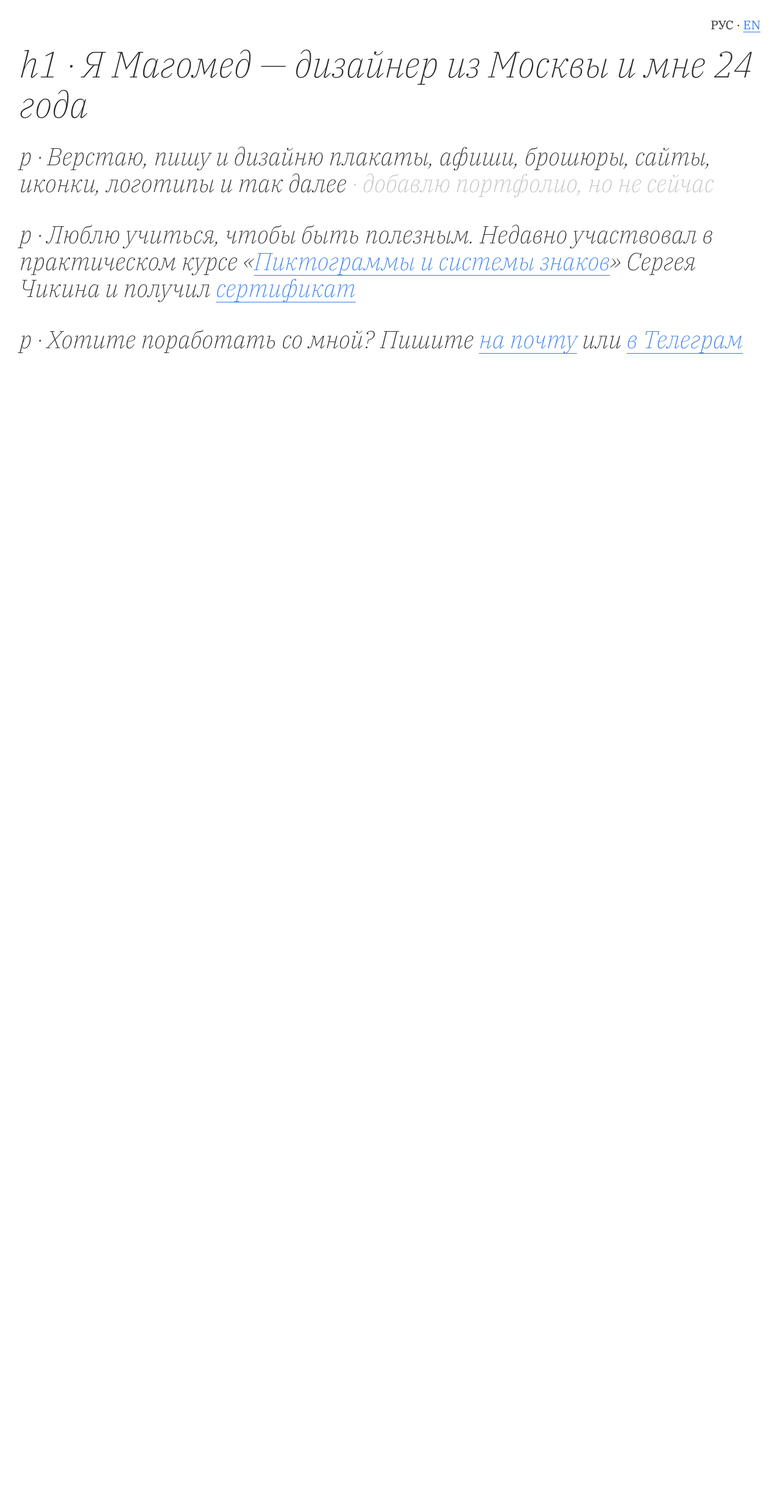
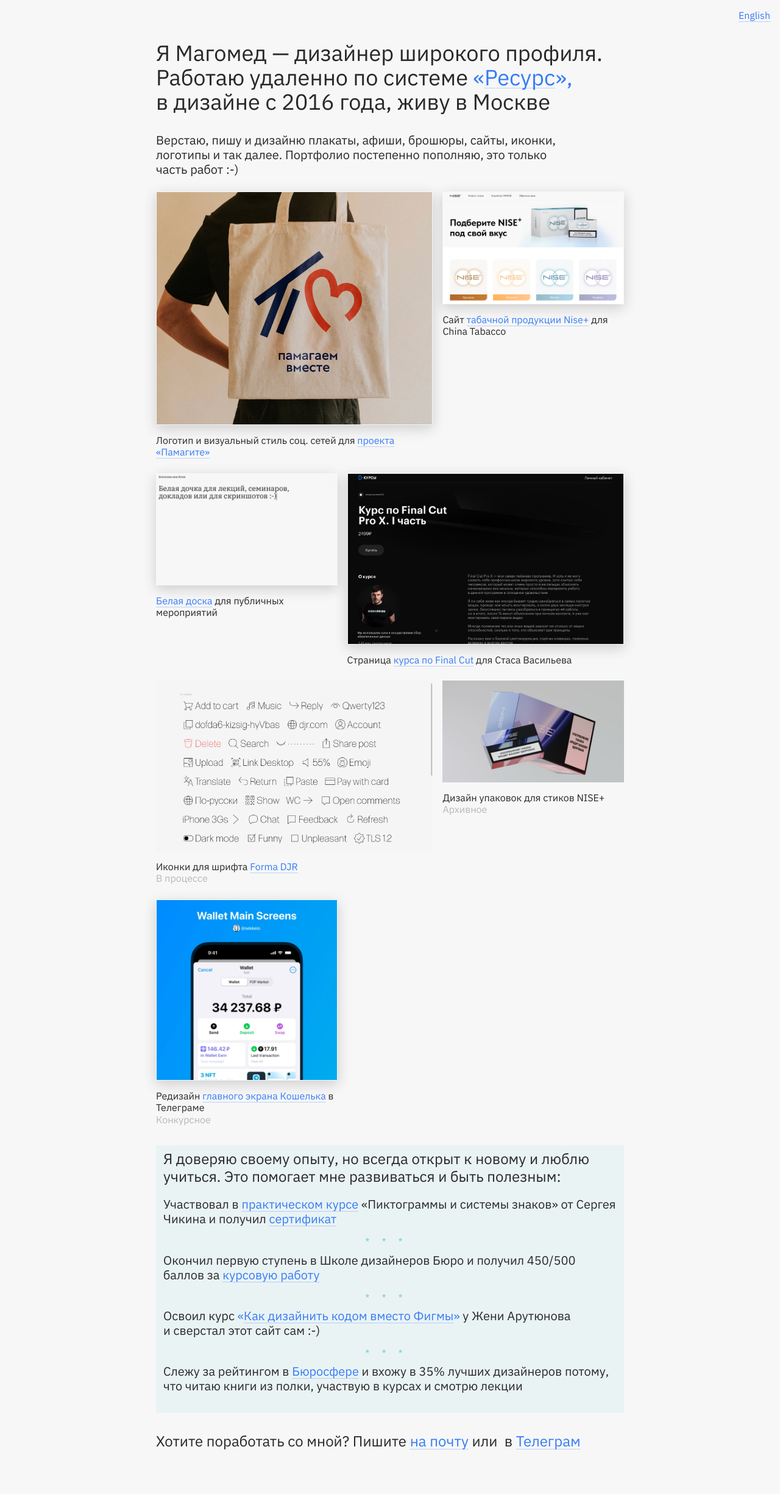
Before and after one commit to sekkeio/me, a PHP site: page / in a window 1280 px wide. Shown: the whole page at 61% size. Before the commit the page ends 580 px from the top, so only its background shows below. Run offline with PHP 8.4, Linux system fonts and the light colour scheme; some libraries are stand-ins or nearby versions.

Commit message:
feat: big redesign :-)

```diff
--- a/assets/css/style.css
+++ b/assets/css/style.css
@@ -3,52 +3,113 @@
   --textColor: rgb(40, 40, 40);
   --backgroundColorRGB: 247, 247, 247;
   --backgroundColor: rgb(247, 247, 247);
-  --keyColor: rgb(54, 124, 247);
-  --keyColorRGB: 54, 124, 247;
-  --hover: rgb(0, 165, 184);
-  --hoverRGB: 0, 165, 184;
+  --linkColorRGB: 54, 124, 247;
+  --keyColorRGB: 0, 165, 184;
+  --keyColor: rgb(0, 165, 184);
 
-  font: 20px/1.1 "IBM Plex Serif", serif;
+  font: 16px/1.2 "IBM Plex Sans", sans-serif;
+  font-weight: 400;
+}
+
+@media (prefers-color-scheme: dark) {
+  :root {
+    --textColorRGB: 221, 221, 204;
+    --textColor: rgb(221, 221, 204);
+    --backgroundColorRGB: 22, 21, 21;
+    --backgroundColor: rgb(22, 21, 21);
+    --linkColorRGB: 10, 132, 255;
+    --keyColorRGB: 0, 197, 219;
+    --keyColor: rgb(0, 197, 219);
+  }
 }
 
 body {
   color: var(--textColor);
-  background-color: rgb(var(--backgroundColor));
+  background-color: var(--backgroundColor);
 }
 
+.layoutContainer {
+  margin: 0 auto;
+  color: rgb(var(--textColorRGB));
+
+  @media screen and (min-width: 1201px) {
+      width: 60%;
+  }
+
+  @media screen and (min-width: 769px) and (max-width: 1200px) {
+    width: 70%;
+  }
+
+  @media screen and (max-width: 768px) {
+    width: 100%;
+    margin: 0 auto;
+    padding: 0 1em;
+  }
+}
+
+
 h1 {
-  font-size: 3em;
-  font-weight: 200;
-  font-style: italic;
-  margin-bottom: .5em;
+  font-size: 2.2565rem;
+  line-height: 1.1;
+  margin-bottom: 2rem;
+  hyphens: auto;
+  text-wrap: pretty;
+}
+
+h2 {
+  font-size: 1.5rem;
+  margin-bottom: .5rem;
 }
 
 p {
-  font-size: 2em;
-  font-style: italic;
-  font-weight: 200;
-  margin-bottom: 1em;
+  font-size: 1.25rem;
+  margin-bottom: 1.5rem;
+  margin-right: 10%;
+
+  @media screen and (max-width: 768px) {
+    margin-right: 0;
+}
 }
 
-a {
-  color: rgb(var(--keyColorRGB));
-  text-decoration-color: rgba(var(--keyColorRGB), .8);
+a,
+a u {
+  color: rgb(var(--linkColorRGB));
   text-decoration: underline;
-  text-decoration-thickness: .01em;
-  text-underline-offset: .2em;
+  text-decoration-color: rgb(var(--linkColorRGB), .3);
+  text-decoration-thickness: 1px;
+  text-underline-offset: .25rem;
   text-decoration-skip: none;
   text-decoration-skip-ink: none;
+  transition: color .5s;
 }
 
-a:hover {
-  color: var(--hover);
-  text-decoration-thickness: .03em;
+a:hover,
+a:hover u {
+  color: rgb(var(--keyColorRGB));
   text-decoration-color: currentColor;
 }
 
 
+a:has(u) {
+  text-decoration: none;
+}
+
+a img {
+  border: 1px transparent solid;
+  box-shadow: 0 6px 20px rgb(var(--textColorRGB), .2);
+
+  @media (prefers-color-scheme: dark) {
+    border: 1px rgb(var(--textColorRGB), .1) solid;
+    box-shadow: none;
+  }
+}
+
+a:hover img {
+  border: 1px rgb(var(--keyColorRGB)) solid;
+}
+
 .header {
-  margin-bottom: 1em;
+  margin: 1em 1em 2em;
   text-align: right;
 }
 
@@ -58,31 +119,10 @@ footer {
   font-size: .95em;
 }
 
-
-
-
-h1::before, p::before, footer::before {
-  color: var(--textColor);
-  font-size: 1em;
-  margin-right: .18em;
-  transition: opacity 0.3s;
-}
-
-h1:hover:before, p:hover:before, footer:hover:before {
-  opacity: 1;
-  color: var(--hover);
-}
-
-h1::before {
-  content: "h1 ·";
-}
-
-p::before {
-  content: "p ·";
-}
-
-footer::before {
-  content:"©";
+.caption {
+  display: block;
+  color: rgb(var(--textColorRGB), .3);
+  font-size: 1rem;
 }
 
 
@@ -94,35 +134,94 @@ footer::before {
   padding: 1.5rem clamp(1.43rem, 2.5vw, 2.84rem) 3rem;
 }
 
+.s, s {
+  text-decoration: underline;
+  text-underline-offset: -.25em;
+  text-decoration-thickness: 1px;
+  text-decoration-skip-ink: none;
+  text-decoration-color: rgb(255, 0, 0);
+  color: rgb(var(--textColorRGB), .2);
+ }
 
 
+ @media (max-width: 576px) {
+  h1::before, p::before, footer::before {
+    display: none;
+  }
+}
 
-@media (width <= 576px) {
-  :root {
-    font-size: 14px;
+
+.note::after {
+  content: "***";
+  display: block;
+  text-align: center;
+  letter-spacing: 20px;
+  color: rgb(var(--keyColorRGB), .5);
+  margin: .25rem 0 -.25rem;
+}
+
+.education {
+  display: flex;
+  flex-flow: column;
+  gap: .75em;
+  margin-top: 2em;
+  margin-bottom: 2em;
+  background-color: rgb(var(--keyColorRGB), .05);
+  padding: .5em .75em 2rem;
+}
+
+.education p {
+  margin: 0;
+}
+
+/* works */
+
+.works-grid {
+  display: grid;
+  grid-template-columns: repeat(5, 1fr);
+  grid-template-rows: auto;
+  gap: 1.5rem 1rem;
+
+  @media screen and (max-width: 768px) {
+    grid-template-columns: repeat(2, 1fr);
   }
+}
 
-  h1, p {
-    font-weight: 300;
+.works-item {
+  display: flex;
+  flex-direction: column;
+  gap: 1em;
+  grid-column: span 2;
+
+  @media screen and (max-width: 768px) {
+    grid-column: span 2;
   }
-  h1::before, p::before, footer::before {
-    display: block;
-    color: var(--hover);
-    font-size: .9em;
-    margin-left: -.4em;
-    margin-bottom: .2rem;
+}
+
+.works-item_name {
+  color: var(--textColor);
+}
+
+.large {
+  grid-column: span 3;
+
+  @media screen and (max-width: 768px) {
+    grid-column: span 2;
   }
+}
 
-  h1::before {
-    content: "<h1>";
-  }
+.browser_top {
+  display: block;
+  background-color: rgb(var(--backgroundColorRGB), .5) ;
+  padding: 0 .25em;
+  text-decoration: none;
+  color: var(--textColor);
+}
 
-  p::before {
-    content: "<p>";
-  }
-
-  footer::before {
-    content:"<copyright>";
-  }
-
+.browser-container {
+  display: flex;
+  background-color: rgb(var(--textColorRGB), .2);
+  align-items: center;
+  padding: .5em;
+  justify-content: center
 }
--- /dev/null
+++ b/assets/js/bureau.js
@@ -0,0 +1,10 @@
+// Взял код из совета Бюро: https://bureau.ru/soviet/20240606/ (если кому-то интересно вдруг)
+
+const QUOTATION_MARKS = '"\'«»‘’‚‛“”„‟‹›'
+const PUNCTUATION_MARKS = '.!?:;,'
+
+const surroundedByQuotationMarks = new RegExp(`^([${QUOTATION_MARKS}]{1})(.*)([${QUOTATION_MARKS}]{1}[${PUNCTUATION_MARKS}]?)$`)
+
+Array.from(document.querySelectorAll('a'))
+  .filter(a => surroundedByQuotationMarks.test(a.textContent))
+  .forEach(a => a.innerHTML = a.innerHTML.replace(surroundedByQuotationMarks, '$1<u>$2</u>$3'))
--- a/index.html
+++ b/index.html
@@ -7,20 +7,73 @@
   <link rel="stylesheet" href="assets/css/reset.css">
   <link rel="stylesheet" href="assets/css/style.css">
 
+  <script src="assets/js/bureau.js" async></script>
+  <script src="assets/js/text.js" async></script>
+
+  <script src="//ajax.googleapis.com/ajax/libs/jquery/3.4.1/jquery.min.js"></script>
+  <script src="jouele.min.js"></script>
+  <link href="jouele.min.css" rel="stylesheet"/>
+
   <link rel="preconnect" href="https://fonts.googleapis.com">
   <link rel="preconnect" href="https://fonts.gstatic.com" crossorigin>
-  <link href="https://fonts.googleapis.com/css2?family=IBM+Plex+Serif:ital,wght@0,100;0,200;0,300;0,400;0,500;0,600;0,700;1,100;1,200;1,300;1,400;1,500;1,600;1,700&display=swap" rel="stylesheet">
+  <link href="https://fonts.googleapis.com/css2?family=IBM+Plex+Sans:ital,wght@0,100;0,200;0,300;0,400;0,500;0,600;0,700;1,100;1,200;1,300;1,400;1,500;1,600;1,700&display=swap" rel="stylesheet">
 
   <title>sekkeio · me</title>
 </head>
 
 <body>
-  <div class="container">
-    <header class="header">РУС · <a href="/en">EN</a></header>
-    <h1>Я Магомед — дизайнер из Москвы и мне 24 года</h1>
-    <p>Верстаю, пишу и дизайню плакаты, афиши, брошюры, сайты, иконки, логотипы и так далее <span class="ghostText">· добавлю портфолио, но не сейчас</span></p>
-    <p>Люблю учиться, чтобы быть полезным. Недавно  участвовал в практическом курсе «<a href="https://bureau.ru/courses/icons-online/">Пиктограммы и системы знаков</a>» Сергея Чикина и получил <a href="https://bureau.ru/courses/certificate/36e8d9cccdb1a34ce9f06d447fb8b3371472596/">сертификат</a></p>
-    <p class="contact">Хотите поработать со мной? Пишите <a href="mailto:me@sekkeio.ru">на почту</a> или <a href="https://t.me/m/gmvST-2tMDI6">в Телеграм</a></p>
+  <header class="header"><a href="/en">English</a></header>
+  <div class="layoutContainer">
+    <h1>Я Магомед — дизайнер широкого профиля. Работаю удаленно по системе <a href="https://bureau.ru/soviet/20090824/">«Ресурс»,</a> в дизайне с 2016 года, живу в Москве</h1>
+
+    <p>Верстаю, пишу и дизайню плакаты, афиши, брошюры, сайты, иконки, логотипы и так далее. Портфолио постепенно пополняю, это только часть работ :-)</p>
+
+    <div class="works">
+      <div class="works-grid">
+        <a class="works-item large" href="https://fokus.am/p/4JLTSsmFPfbe">
+          <img src="/assets/img/pamagite-show.jpeg">
+          <span class="works-item_name">Логотип и визуальный стиль соц. сетей для <u>проекта «Памагите»</u></span>
+        </a>
+        <a class="works-item" href="https://fokus.am/p/4JLTSsmFPfbe">
+          <img src="/assets/img/niseheo-page.jpeg">
+          <span class="works-item_name">Сайт <u>табачной продукции Nise+</u> для China Tabacco</span>
+        </a>
+        <a class="works-item" href="https://fokus.am/p/4JLTSsmFPfbe">
+          <img src="/assets/img/whiteboard.jpeg">
+          <span class="works-item_name"><u>Белая доска</u> для публичных мероприятий</span>
+        </a>
+        <a class="works-item large" href="https://courses.podsas.ru/pervyj-kurs">
+          <img src="/assets/img/final-cut-page.jpeg">
+          <span class="works-item_name">Страница <u>курса по Final Cut</u> для Стаса Васильева</span>
+        </a>
+        <div class="works-item large">
+          <img src="/assets/img/forma-icons.jpeg">
+          <span class="works-item_name">Иконки для шрифта <a href="https://djr.com/forma">Forma DJR</a><span class="caption">В процессе</span></span>
+        </div>
+        <div class="works-item">
+          <img src="/assets/img/niseheo-pack.jpeg">
+          <span class="works-item_name">Дизайн упаковок для стиков NISE+ <span class="caption">Архивное</span></span>
+        </div>
+        <a href="https://t.me/+DjrZqwepumpkMGIy" class="works-item">
+          <img src="/assets/img/wallet-contest.jpeg">
+          <span class="works-item_name">Редизайн <u>главного экрана Кошелька</u> в Телеграме<span class="caption">Конкурсное</span></span></span>
+        </a>
+      </div>
+    </div>
+
+    <div class="education">
+      <h2>Я доверяю своему опыту, но всегда открыт к новому и люблю учиться. Это помогает мне развиваться и быть полезным:</h2>
+      <p>Участвовал в <a href="https://bureau.ru/courses/icons-online/">практическом курсе</a> «Пиктограммы и системы знаков» от Сергея Чикина и получил <a href="https://bureau.ru/courses/certificate/36e8d9cccdb1a34ce9f06d447fb8b3371472596/">сертификат</a></p>
+
+      <div class="note"></div>
+      <p>Окончил первую ступень в Школе дизайнеров Бюро и получил 450/500 баллов за <a href="https://dprofile.ru/case/63551/interfeis-saita-dostaf-sluzby-dostavki-po-rossii">курсовую работу</a></p>
+      <div class="note"></div>
+      <p>Освоил курс <a href="https://intuition.news/ru/how-to-design-with-code">«Как дизайнить кодом вместо Фигмы»</a> у Жени Арутюнова и сверстал этот сайт сам :-)</p>
+      <div class="note"></div>
+      <p>Слежу за рейтингом в <a href="https://bureau.ru/burosfera/magomed-kashkaev">Бюросфере</a> и вхожу в 35% лучших дизайнеров потому, что читаю книги из полки, участвую в курсах и смотрю лекции</p>
+    </div>
+
+    <h2 style="margin-bottom: 3em;">Хотите поработать со мной? Пишите <a href="mailto:me@sekkeio.ru">на почту</a> или  в <a href="https://t.me/m/gmvST-2tMDI6">Телеграм</a></h2>
   </div>
 </body>
 
```
Also changed, not shown: en/index.html (+5 -4 lines), assets/img/final-cut-page.jpeg (added), assets/img/forma-icons.jpeg (added), assets/img/niseheo-pack.jpeg (added), assets/img/niseheo-page.jpeg (added), assets/img/pamagite-show.jpeg (added), assets/img/wallet-contest.jpeg (added), assets/img/whiteboard.jpeg (added).
